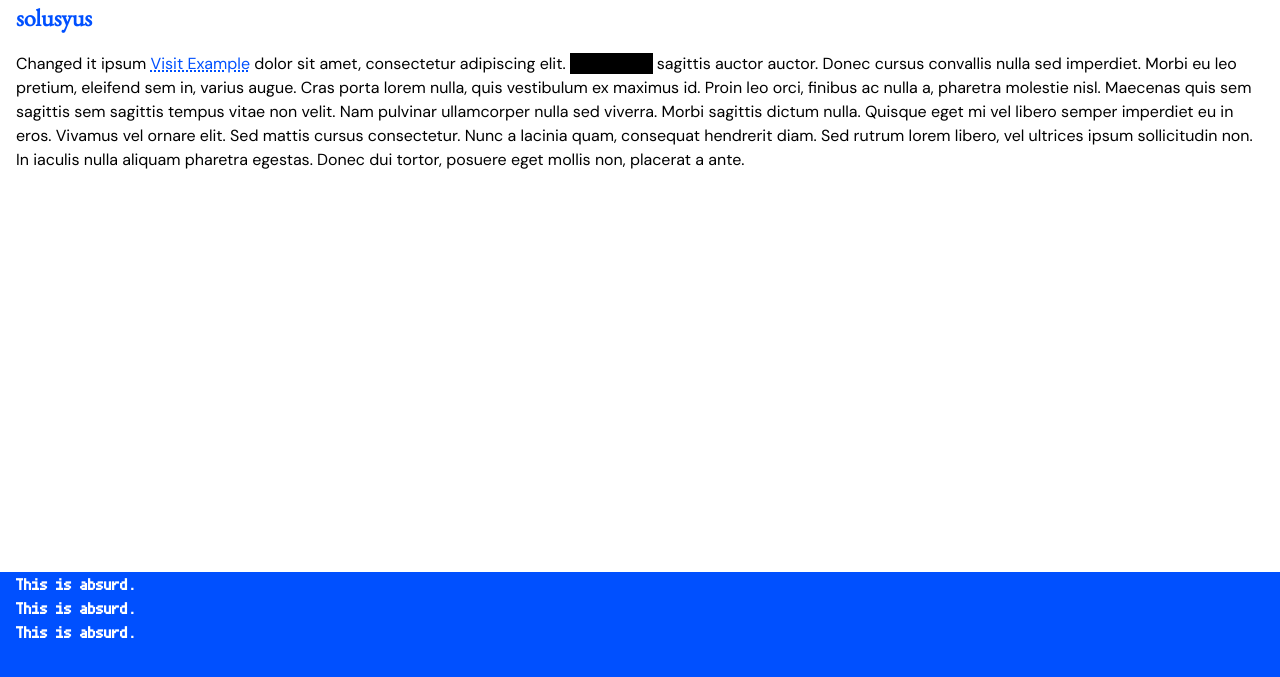
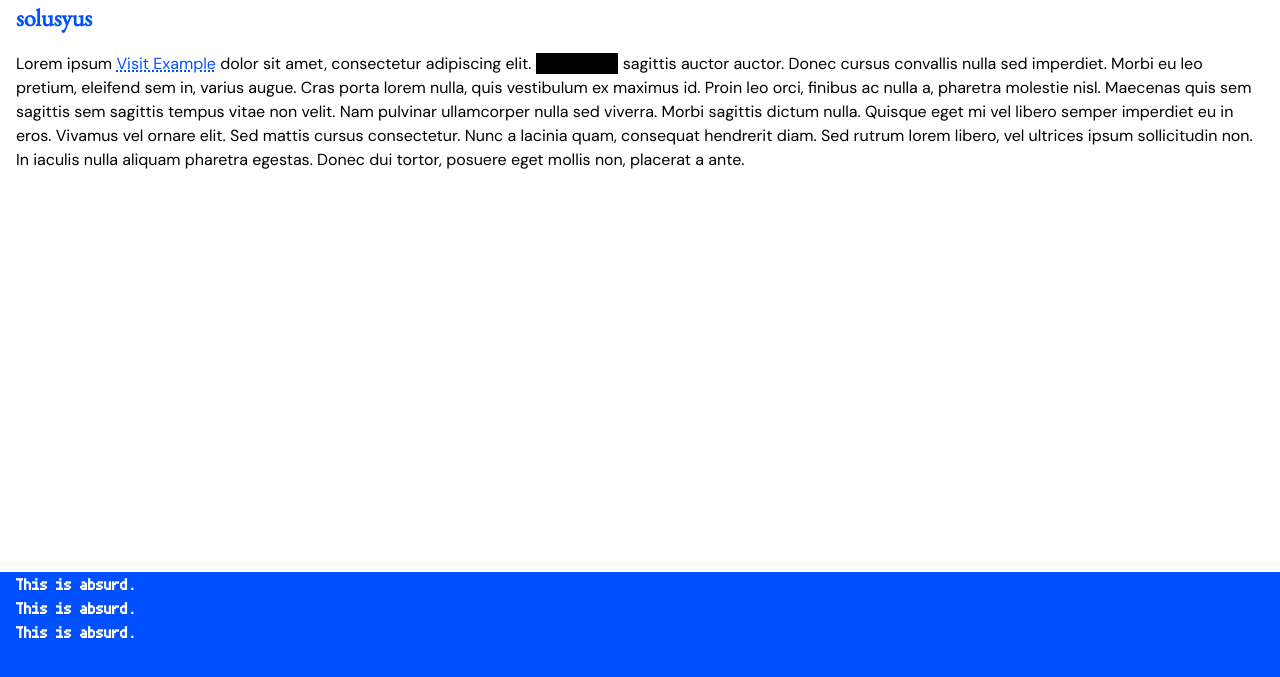
Before and after one commit to solusyus/website, a Jekyll site: the page built from index.html, in a window 1280 px wide. Shown: the top 677 px of the page. Built offline with Jekyll 4.4.1, drawn with Linux system fonts in a browser that asks for light colours; nearby versions of some CDN libraries; a script that is not in the unit is left out.

Commit message:
Update index.html
Updated the paragraph content in the index.html file.

```diff
--- a/index.html
+++ b/index.html
@@ -4,5 +4,5 @@ title: Solusyus
 ---
 
 <section>
-<p>Changed it ipsum <a href="https://example.com">Visit Example</a> dolor sit amet, consectetur adipiscing elit. <span class="spoiler">Vestibulum</span> sagittis auctor auctor. Donec cursus convallis nulla sed imperdiet. Morbi eu leo pretium, eleifend sem in, varius augue. Cras porta lorem nulla, quis vestibulum ex maximus id. Proin leo orci, finibus ac nulla a, pharetra molestie nisl. Maecenas quis sem sagittis sem sagittis tempus vitae non velit. Nam pulvinar ullamcorper nulla sed viverra. Morbi sagittis dictum nulla. Quisque eget mi vel libero semper imperdiet eu in eros. Vivamus vel ornare elit. Sed mattis cursus consectetur. Nunc a lacinia quam, consequat hendrerit diam. Sed rutrum lorem libero, vel ultrices ipsum sollicitudin non. In iaculis nulla aliquam pharetra egestas. Donec dui tortor, posuere eget mollis non, placerat a ante.</p>
+<p>Lorem ipsum <a href="https://example.com">Visit Example</a> dolor sit amet, consectetur adipiscing elit. <span class="spoiler">Vestibulum</span> sagittis auctor auctor. Donec cursus convallis nulla sed imperdiet. Morbi eu leo pretium, eleifend sem in, varius augue. Cras porta lorem nulla, quis vestibulum ex maximus id. Proin leo orci, finibus ac nulla a, pharetra molestie nisl. Maecenas quis sem sagittis sem sagittis tempus vitae non velit. Nam pulvinar ullamcorper nulla sed viverra. Morbi sagittis dictum nulla. Quisque eget mi vel libero semper imperdiet eu in eros. Vivamus vel ornare elit. Sed mattis cursus consectetur. Nunc a lacinia quam, consequat hendrerit diam. Sed rutrum lorem libero, vel ultrices ipsum sollicitudin non. In iaculis nulla aliquam pharetra egestas. Donec dui tortor, posuere eget mollis non, placerat a ante.</p>
 </section>
```
